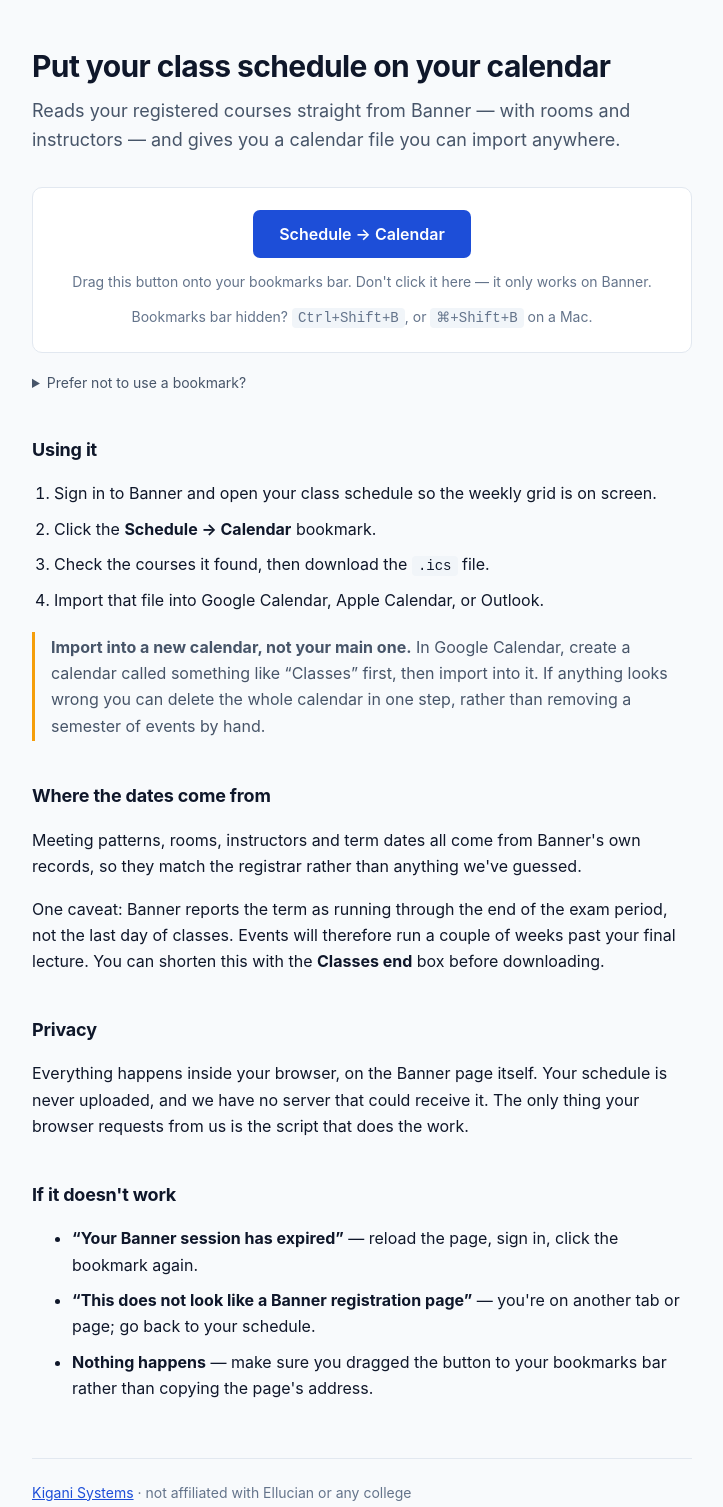
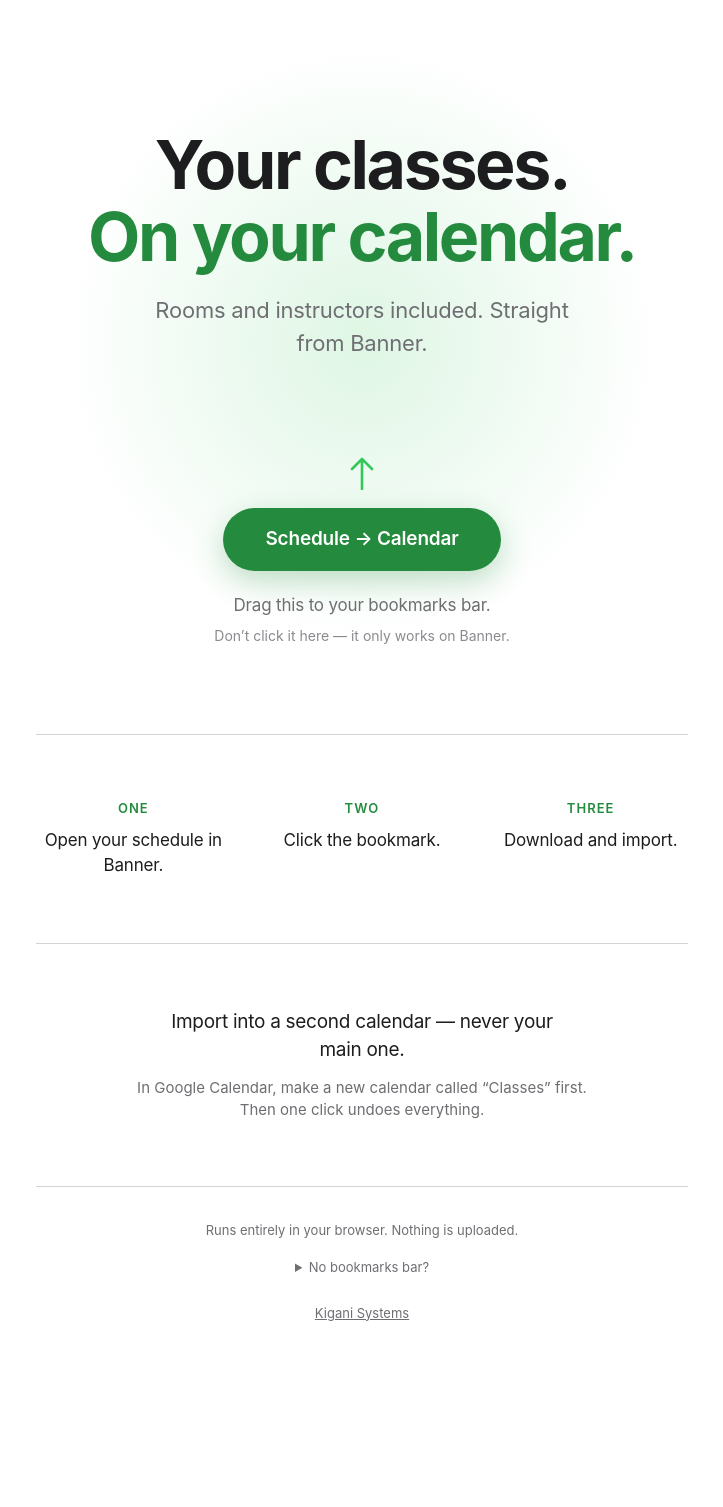
Before and after one commit to irankunda5/parse-kigani-systems, a website: page site/index.html in a window 1280 px wide. Shown: the whole page, without its empty margins (278-1001 px from the left). After the commit the page ends 1408 px from the top, so only its background shows below. Drawn offline with Linux system fonts and the light colour scheme.

Commit message:
Redesign the landing page
Spacious, minimal, green accent. The page is now the drag target and three
short steps; everything else was words the user does not need before they have
tried it.

Kept prominent: the instruction to import into a second calendar. It is the
only irreversible action a student takes, and the only one where being wrong
costs them an hour of manual cleanup.

```diff
--- a/site/index.html
+++ b/site/index.html
@@ -3,104 +3,173 @@
 <head>
 <meta charset="utf-8">
 <meta name="viewport" content="width=device-width, initial-scale=1">
-<title>Class schedule to calendar &middot; Kigani Systems</title>
-<meta name="description" content="Turn your Banner class schedule into a calendar file. Runs entirely in your browser.">
+<title>Schedule &rarr; Calendar</title>
+<meta name="description" content="Your Banner class schedule, on your calendar. Runs entirely in your browser.">
 <style>
-  :root { color-scheme: light; }
+  :root {
+    color-scheme: light;
+    --ink: #1d1d1f;
+    --muted: #6e6e73;
+    --green: #248a3d;
+    --green-bright: #34c759;
+    --hair: #d2d2d7;
+  }
   * { box-sizing: border-box; }
+  html { -webkit-font-smoothing: antialiased; }
   body {
-    margin: 0; padding: 48px 20px 80px;
-    font: 16px/1.65 -apple-system, BlinkMacSystemFont, "Segoe UI", Roboto, sans-serif;
-    color: #0f172a; background: #f8fafc;
+    margin: 0;
+    font-family: -apple-system, BlinkMacSystemFont, "SF Pro Display", "Segoe UI", Roboto, Helvetica, Arial, sans-serif;
+    color: var(--ink);
+    background: #fff;
+    line-height: 1.5;
   }
-  main { max-width: 660px; margin: 0 auto; }
-  h1 { font-size: 30px; line-height: 1.25; margin: 0 0 10px; letter-spacing: -0.02em; }
-  h2 { font-size: 18px; margin: 40px 0 12px; letter-spacing: -0.01em; }
-  p.lede { font-size: 18px; color: #475569; margin: 0 0 32px; }
-  .card { background: #fff; border: 1px solid #e2e8f0; border-radius: 10px; padding: 22px; }
-  .drag { text-align: center; }
+  main { max-width: 700px; margin: 0 auto; padding: 0 24px; }
+
+  /* Hero ------------------------------------------------------------- */
+  .hero {
+    position: relative;
+    text-align: center;
+    padding: clamp(88px, 16vh, 160px) 0 clamp(40px, 7vh, 72px);
+  }
+  .hero::before {
+    content: "";
+    position: absolute; left: 50%; top: 8%;
+    width: 620px; height: 620px; max-width: 130vw;
+    transform: translateX(-50%);
+    background: radial-gradient(circle, rgba(52,199,89,.16) 0%, rgba(52,199,89,0) 68%);
+    pointer-events: none; z-index: -1;
+  }
+  h1 {
+    font-size: clamp(40px, 7.5vw, 68px);
+    line-height: 1.06;
+    letter-spacing: -0.035em;
+    font-weight: 650;
+    margin: 0;
+  }
+  h1 em { font-style: normal; color: var(--green); }
+  .sub {
+    font-size: clamp(18px, 2.4vw, 22px);
+    color: var(--muted);
+    letter-spacing: -0.01em;
+    margin: 22px auto 0;
+    max-width: 30ch;
+  }
+
+  /* Drag target ------------------------------------------------------ */
+  .drag { text-align: center; padding: clamp(28px, 5vh, 48px) 0 clamp(64px, 11vh, 104px); }
   .bm {
-    display: inline-block; background: #1d4ed8; color: #fff; text-decoration: none;
-    padding: 11px 26px; border-radius: 7px; font-weight: 600; cursor: grab;
+    display: inline-block;
+    background: var(--green);
+    color: #fff;
+    text-decoration: none;
+    font-size: 19px;
+    font-weight: 600;
+    letter-spacing: -0.01em;
+    padding: 17px 42px;
+    border-radius: 980px;
+    cursor: grab;
+    box-shadow: 0 10px 30px rgba(36,138,61,.28);
+    transition: transform .18s ease, box-shadow .18s ease;
   }
-  .bm:hover { background: #1e40af; }
-  .hint { color: #64748b; font-size: 14px; margin: 12px 0 0; }
-  ol { padding-left: 22px; } li { margin: 9px 0; }
-  code { background: #f1f5f9; padding: 2px 6px; border-radius: 4px; font-size: 14px; }
-  .note { border-left: 3px solid #cbd5e1; padding: 2px 0 2px 16px; margin: 18px 0; color: #475569; }
-  .note.warn { border-color: #f59e0b; }
-  footer { margin-top: 56px; padding-top: 22px; border-top: 1px solid #e2e8f0; color: #64748b; font-size: 14px; }
-  a { color: #1d4ed8; }
+  .bm:hover { transform: translateY(-2px); box-shadow: 0 16px 38px rgba(36,138,61,.34); }
+  .bm:active { cursor: grabbing; transform: translateY(0); }
+  .arrow { display: block; margin: 0 auto 18px; color: var(--green-bright); }
+  .drag-hint { font-size: 17px; color: var(--muted); margin: 22px 0 0; letter-spacing: -0.01em; }
+  .drag-sub { font-size: 14px; color: var(--muted); opacity: .8; margin: 7px 0 0; }
+
+  /* Steps ------------------------------------------------------------ */
+  .steps {
+    display: grid;
+    grid-template-columns: repeat(3, 1fr);
+    gap: 34px;
+    padding: clamp(48px, 8vh, 76px) 0;
+    border-top: 1px solid var(--hair);
+    text-align: center;
+  }
+  .steps b {
+    display: block;
+    font-size: 13px; font-weight: 600; letter-spacing: .08em;
+    text-transform: uppercase; color: var(--green); margin-bottom: 9px;
+  }
+  .steps p { margin: 0; font-size: 17px; letter-spacing: -0.01em; }
+  @media (max-width: 560px) { .steps { grid-template-columns: 1fr; gap: 30px; } }
+
+  /* Advice ----------------------------------------------------------- */
+  .advice {
+    border-top: 1px solid var(--hair);
+    padding: clamp(48px, 8vh, 76px) 0;
+    text-align: center;
+  }
+  .advice p { margin: 0; font-size: 19px; letter-spacing: -0.015em; max-width: 34ch; margin-inline: auto; }
+  .advice small { display: block; margin-top: 12px; font-size: 15px; color: var(--muted); }
+
+  /* Footer ----------------------------------------------------------- */
+  footer {
+    border-top: 1px solid var(--hair);
+    padding: 34px 0 72px;
+    text-align: center;
+    font-size: 13px;
+    color: var(--muted);
+  }
+  footer a { color: var(--muted); }
+  details { margin-top: 18px; }
+  summary { cursor: pointer; font-size: 13px; color: var(--muted); }
+  pre {
+    text-align: left; background: #f5f5f7; border-radius: 12px;
+    padding: 14px; overflow: auto; font-size: 11px; margin: 14px 0 0; color: #1d1d1f;
+  }
 </style>
 </head>
 <body>
 <main>
-  <h1>Put your class schedule on your calendar</h1>
-  <p class="lede">Reads your registered courses straight from Banner &mdash; with rooms and
-    instructors &mdash; and gives you a calendar file you can import anywhere.</p>
 
-  <div class="card drag">
+  <section class="hero">
+    <h1>Your classes.<br><em>On your calendar.</em></h1>
+    <p class="sub">Rooms and instructors included. Straight from Banner.</p>
+  </section>
+
+  <section class="drag">
+    <svg class="arrow" width="26" height="34" viewBox="0 0 26 34" fill="none" aria-hidden="true">
+      <path d="M13 33V3M13 3L3 13M13 3l10 10" stroke="currentColor" stroke-width="2.6"
+            stroke-linecap="round" stroke-linejoin="round"/>
+    </svg>
     <!--
       The URL inside a bookmarklet is frozen the moment someone drags it and can
       never be changed, which makes a single hardcoded hostname the one
-      unfixable failure point in the whole system. So the loader tries the
-      custom domain first and falls back to the workers.dev hostname if it does
-      not answer. That covers a lapsed certificate, a DNS problem, or a future
-      migration off the domain, and it also means the bookmark works today while
-      Universal SSL is still provisioning. A TLS reset fails in about 100ms, so
-      the fallback costs nothing perceptible.
+      unfixable failure point in the whole system. So the loader tries the custom
+      domain first and falls back to the workers.dev hostname if it does not
+      answer. That covers a lapsed certificate, a DNS fault, or a future
+      migration off the domain. A TLS reset fails in about 100ms, so the
+      fallback costs nothing perceptible.
     -->
     <a class="bm" href="javascript:(function(){var d=document,l=function(u,f){var s=d.createElement('script');s.src=u+'?'+Date.now();s.onerror=f;d.body.appendChild(s);};l('https://parse.kigani-systems.com/b.js',function(){l('https://parse-kigani-systems.irankundajeanmichel5.workers.dev/b.js');});})();">Schedule&nbsp;&rarr;&nbsp;Calendar</a>
-    <p class="hint">Drag this button onto your bookmarks bar. Don't click it here &mdash; it only works on Banner.</p>
-    <p class="hint">Bookmarks bar hidden? <code>Ctrl+Shift+B</code>, or <code>&#8984;+Shift+B</code> on a Mac.</p>
-  </div>
+    <p class="drag-hint">Drag this to your bookmarks bar.</p>
+    <p class="drag-sub">Don&rsquo;t click it here &mdash; it only works on Banner.</p>
+  </section>
 
-  <details style="margin-top:18px">
-    <summary style="cursor:pointer;color:#475569;font-size:14px">Prefer not to use a bookmark?</summary>
-    <p class="hint" style="margin-top:10px">On your Banner schedule page press
-      <code>F12</code>, open the Console tab, paste this and press Enter. Chrome may ask you to
-      type <code>allow pasting</code> first.</p>
-    <pre style="background:#f1f5f9;border-radius:6px;padding:12px;overflow:auto;font-size:12px;margin:0"><code>(function(){var d=document,l=function(u,f){var s=d.createElement('script');s.src=u+'?'+Date.now();s.onerror=f;d.body.appendChild(s);};l('https://parse.kigani-systems.com/b.js',function(){l('https://parse-kigani-systems.irankundajeanmichel5.workers.dev/b.js');});})();</code></pre>
-  </details>
+  <section class="steps">
+    <div><b>One</b><p>Open your schedule in Banner.</p></div>
+    <div><b>Two</b><p>Click the bookmark.</p></div>
+    <div><b>Three</b><p>Download and import.</p></div>
+  </section>
 
-  <h2>Using it</h2>
-  <ol>
-    <li>Sign in to Banner and open your class schedule so the weekly grid is on screen.</li>
-    <li>Click the <strong>Schedule &rarr; Calendar</strong> bookmark.</li>
-    <li>Check the courses it found, then download the <code>.ics</code> file.</li>
-    <li>Import that file into Google Calendar, Apple Calendar, or Outlook.</li>
-  </ol>
-
-  <div class="note warn">
-    <strong>Import into a new calendar, not your main one.</strong>
-    In Google Calendar, create a calendar called something like &ldquo;Classes&rdquo; first, then
-    import into it. If anything looks wrong you can delete the whole calendar in one step,
-    rather than removing a semester of events by hand.
-  </div>
-
-  <h2>Where the dates come from</h2>
-  <p>Meeting patterns, rooms, instructors and term dates all come from Banner's own records,
-    so they match the registrar rather than anything we've guessed.</p>
-  <p>One caveat: Banner reports the term as running through the end of the exam period, not the
-    last day of classes. Events will therefore run a couple of weeks past your final lecture.
-    You can shorten this with the <strong>Classes end</strong> box before downloading.</p>
-
-  <h2>Privacy</h2>
-  <p>Everything happens inside your browser, on the Banner page itself. Your schedule is never
-    uploaded, and we have no server that could receive it. The only thing your browser requests
-    from us is the script that does the work.</p>
-
-  <h2>If it doesn't work</h2>
-  <ul>
-    <li><strong>&ldquo;Your Banner session has expired&rdquo;</strong> &mdash; reload the page, sign in, click the bookmark again.</li>
-    <li><strong>&ldquo;This does not look like a Banner registration page&rdquo;</strong> &mdash; you're on another tab or page; go back to your schedule.</li>
-    <li><strong>Nothing happens</strong> &mdash; make sure you dragged the button to your bookmarks bar rather than copying the page's address.</li>
-  </ul>
+  <section class="advice">
+    <p>Import into a second calendar &mdash; never your main one.</p>
+    <small>In Google Calendar, make a new calendar called &ldquo;Classes&rdquo; first.<br>
+      Then one click undoes everything.</small>
+  </section>
 
   <footer>
-    <a href="https://kigani-systems.com">Kigani Systems</a>
-    &middot; not affiliated with Ellucian or any college
+    Runs entirely in your browser. Nothing is uploaded.
+    <details>
+      <summary>No bookmarks bar?</summary>
+      <p style="font-size:13px">On your Banner schedule page press <code>F12</code>, open Console,
+        paste this, press Enter. Chrome may ask you to type <code>allow pasting</code> first.</p>
+      <pre><code>(function(){var d=document,l=function(u,f){var s=d.createElement('script');s.src=u+'?'+Date.now();s.onerror=f;d.body.appendChild(s);};l('https://parse.kigani-systems.com/b.js',function(){l('https://parse-kigani-systems.irankundajeanmichel5.workers.dev/b.js');});})();</code></pre>
+    </details>
+    <p style="margin-top:26px"><a href="https://kigani-systems.com">Kigani Systems</a></p>
   </footer>
+
 </main>
 </body>
 </html>
```
